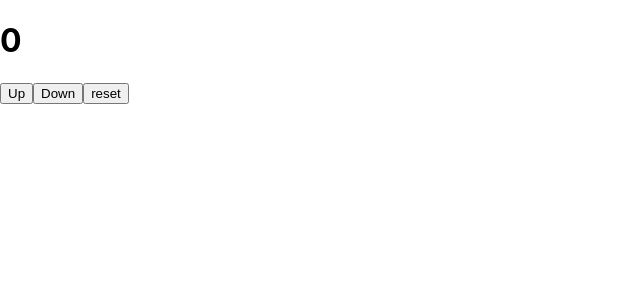
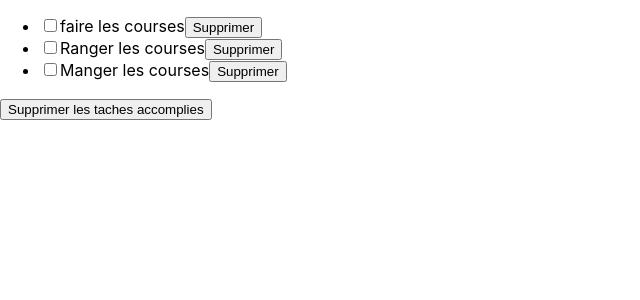
Before and after one commit to hayetmnasrighabri/pratique, a React (Create React App) app: page / in a window 1280 px wide. Shown: the top 300 px of the page, without its empty margins (0-640 px from the left). Built offline with nearby package versions, Linux system fonts and the light colour scheme.

Commit message:
useReducer exemple3

```diff
--- a/src/App.js
+++ b/src/App.js
@@ -1,23 +1,57 @@
-import { type } from "@testing-library/user-event/dist/type";
-import React, {useReducer} from "react";
-function Reducer(){
-  const initialState={count:0}
-  const reducer=(state, action)=>{
-   switch(action.type){
-    case 'Down': return  {count: state.count-1}
-      case 'Up': return {count: state.count+1}
-      case 'reset': return {count:0}
-      default: state
+import { type } from "@testing-library/user-event/dist/type"
+import { useReducer } from "react"
+
+function reducer(state, action){
+  switch(action.type){
+    case "remove_todo": return (
+      {
+        ...state,
+        todos: state.todos.filter(todo=>todo!==action.payload)
       }
+    )
+    case "toggle_todo": return(
+      {
+        ...state,
+        todos: state.todos.map(todo=>todo===action.payload?{
+        ...todo,
+        checked: !todo.checked
+        }: todo)
+      }
+    )
+    case "clear_complete": return(
+      {
+        ...state,
+        todos: state.todos.filter(todo=>!todo.checked)
+      }
+    )
   }
-  const[state, dispatch]=useReducer(reducer, initialState)
-  return(
-    <>
-    <h1>{state.count}</h1>
-    <button onClick={()=>{dispatch({type: 'up'})}}>Up</button>
-    <button onClick={()=>{dispatch({type: 'Down'})}}>Down</button>
-    <button onClick={()=>{dispatch({type: 'reset'})}}>reset</button>
-    </>
-  )
 }
-export default Reducer
+
+function App(){
+  const[state, dispatch]=useReducer(reducer,
+    {todos:[
+    {name: "faire les courses",
+    checked: false
+  },{
+    name: "Ranger les courses",
+    checked: false
+  },{
+    name: "Manger les courses",
+    checked: false
+  }]
+})
+return(
+  <div>
+  <ul>
+
+   {state.todos.map(todo=><li key={todo.name}>
+    <input type="checkbox"  onChange={()=>dispatch({type: "toggle_todo", payload: todo})} checked={todo.checked} />
+    {todo.name}
+    <button onClick={()=>dispatch({type:"remove_todo", payload: todo})}>Supprimer</button>
+    </li>)}
+  </ul>
+  <button onClick={()=>dispatch({type: "clear_complete"})}>Supprimer les taches accomplies</button>
+  </div>
+)
+}
+export default App
```
